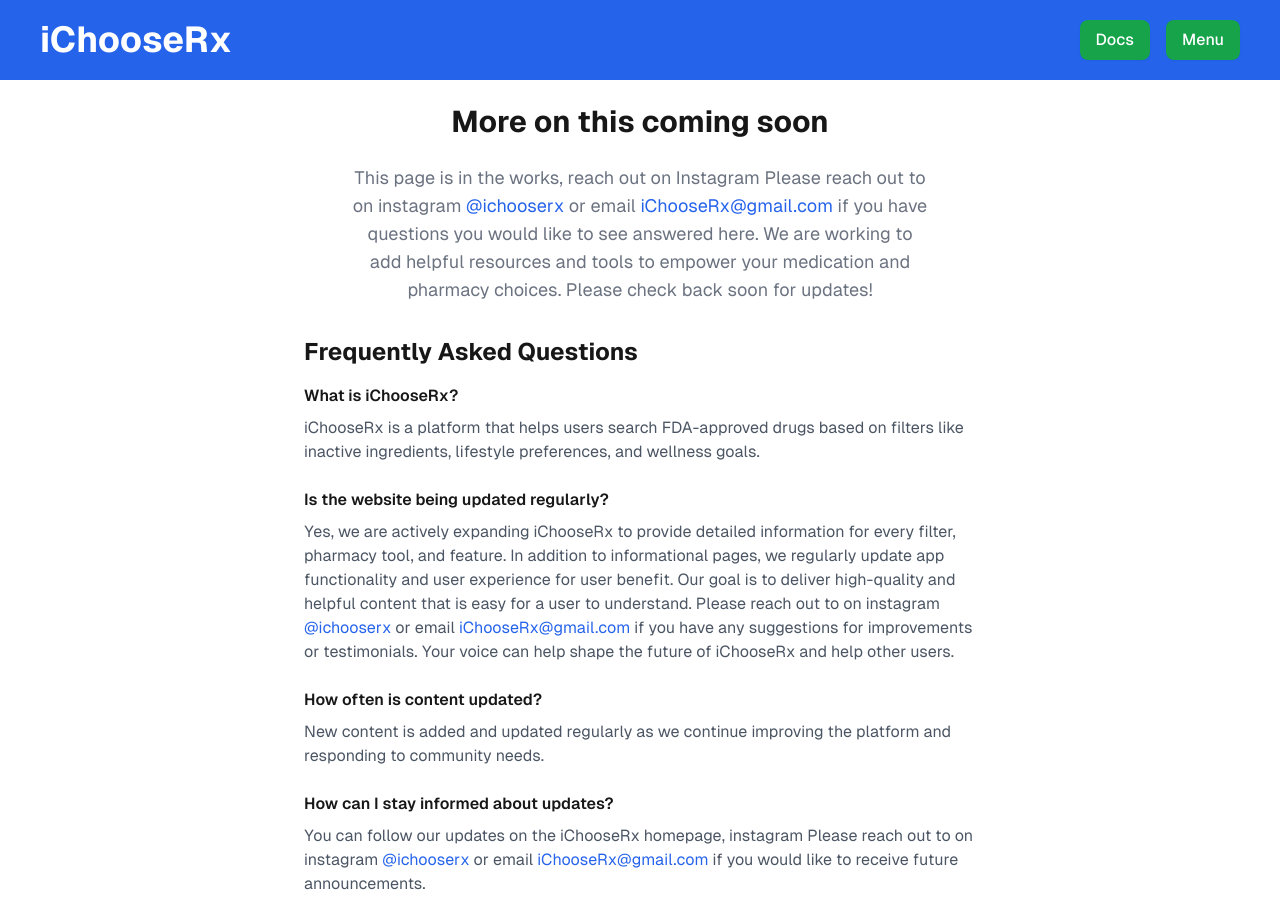
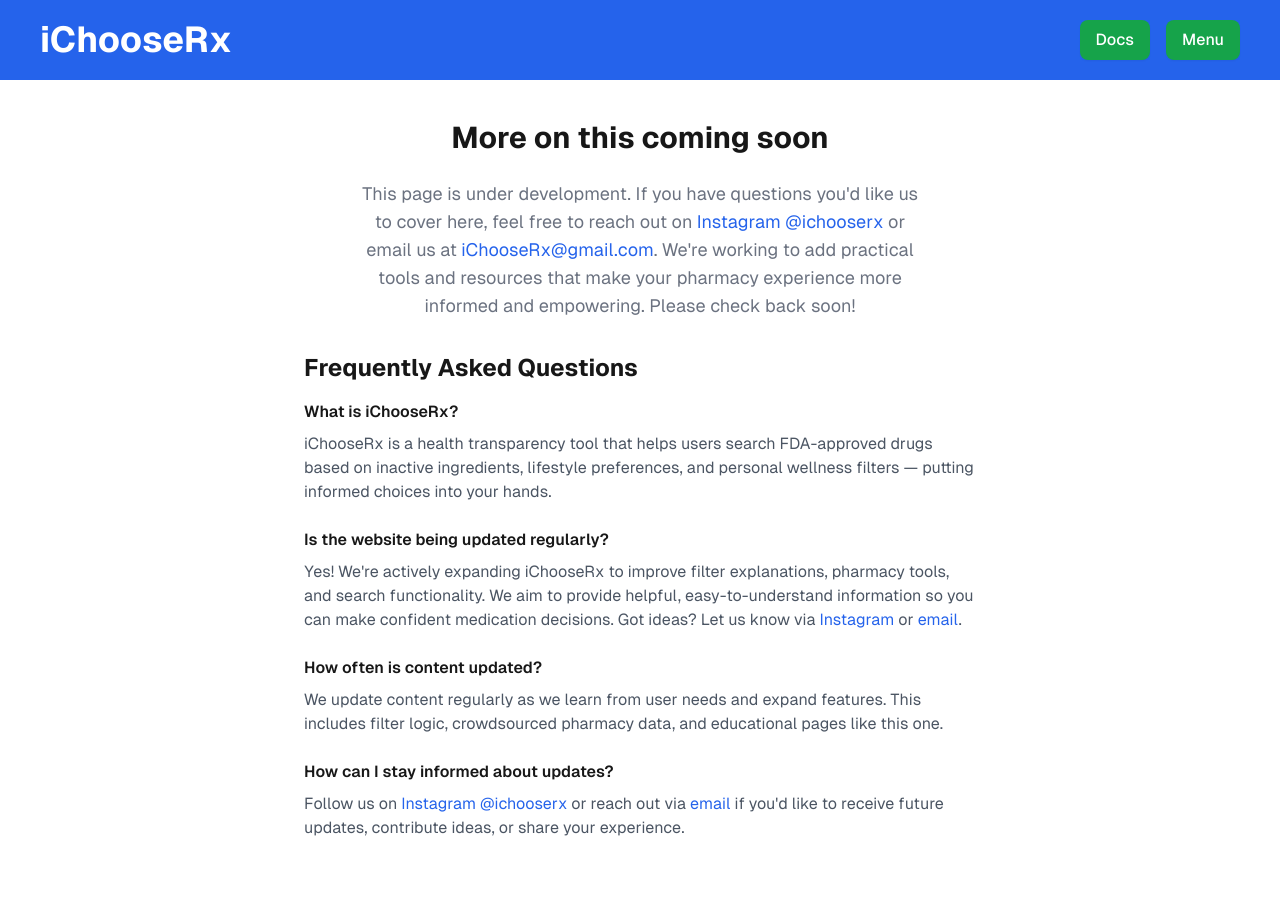
Before and after one commit to iChooseRx/iChooseRx_fe, a Next.js app: page /faq in a window 1280 px wide. After the commit the page ends 880 px from the top, so only its background shows below. Built offline with nearby package versions, Linux system fonts and the light colour scheme; no server answers.

Commit message:
Reformats the faq page with better readability and uses JSX expression that inserts a literal space character by links.

```diff
--- a/src/app/faq/page.js
+++ b/src/app/faq/page.js
@@ -9,16 +9,19 @@ export default function PlaceholderPage() {
       <main className="min-h-screen flex flex-col items-center justify-center bg-background text-foreground p-6 text-center">
         <h1 className="text-3xl font-bold mb-6">More on this coming soon</h1>
         <p className="text-lg text-gray-500 dark:text-gray-400 max-w-xl mb-8">
-          This page is in the works, reach out on Instagram Please reach out to on instagram <a
+          This page is under development. If you have questions you'd like us to cover here, feel free to reach out on{" "}
+          <a
             href="https://www.instagram.com/ichooserx/"
             target="_blank"
             rel="noopener noreferrer"
             className="text-primary hover:underline"
           >
-            @ichooserx
-          </a> or email <a href="mailto:iChooseRx@gmail.com" className="text-primary hover:underline">
+            Instagram @ichooserx
+          </a>{" "}
+          or email us at{" "}
+          <a href="mailto:iChooseRx@gmail.com" className="text-primary hover:underline">
             iChooseRx@gmail.com
-          </a> if you have questions you would like to see answered here. We are working to add helpful resources and tools to empower your medication and pharmacy choices. Please check back soon for updates!
+          </a>. We're working to add practical tools and resources that make your pharmacy experience more informed and empowering. Please check back soon!
         </p>
 
         <section className="text-left max-w-2xl">
@@ -27,46 +30,53 @@ export default function PlaceholderPage() {
           <div className="mb-6">
             <h3 className="font-semibold mb-2">What is iChooseRx?</h3>
             <p className="text-gray-600 dark:text-gray-400">
-              iChooseRx is a platform that helps users search FDA-approved drugs based on filters like inactive ingredients, lifestyle preferences, and wellness goals.
+              iChooseRx is a health transparency tool that helps users search FDA-approved drugs based on inactive ingredients, lifestyle preferences, and personal wellness filters — putting informed choices into your hands.
             </p>
           </div>
 
           <div className="mb-6">
             <h3 className="font-semibold mb-2">Is the website being updated regularly?</h3>
             <p className="text-gray-600 dark:text-gray-400">
-              Yes, we are actively expanding iChooseRx to provide detailed information for every filter, pharmacy tool, and feature. In addition to informational pages, we regularly update app functionality and user experience for user benefit. Our goal is to deliver high-quality and helpful content that is easy for a user to understand. Please reach out to on instagram <a
+              Yes! We're actively expanding iChooseRx to improve filter explanations, pharmacy tools, and search functionality. We aim to provide helpful, easy-to-understand information so you can make confident medication decisions. Got ideas? Let us know via{" "}
+              <a
                 href="https://www.instagram.com/ichooserx/"
                 target="_blank"
                 rel="noopener noreferrer"
                 className="text-primary hover:underline"
               >
-                @ichooserx
-              </a> or email <a href="mailto:iChooseRx@gmail.com" className="text-primary hover:underline">
-                iChooseRx@gmail.com
-              </a> if you have any suggestions for improvements or testimonials. Your voice can help shape the future of iChooseRx and help other users.
+                Instagram
+              </a>{" "}
+              or{" "}
+              <a href="mailto:iChooseRx@gmail.com" className="text-primary hover:underline">
+                email
+              </a>.
             </p>
           </div>
 
           <div className="mb-6">
             <h3 className="font-semibold mb-2">How often is content updated?</h3>
             <p className="text-gray-600 dark:text-gray-400">
-              New content is added and updated regularly as we continue improving the platform and responding to community needs.
+              We update content regularly as we learn from user needs and expand features. This includes filter logic, crowdsourced pharmacy data, and educational pages like this one.
             </p>
           </div>
 
           <div>
             <h3 className="font-semibold mb-2">How can I stay informed about updates?</h3>
             <p className="text-gray-600 dark:text-gray-400">
-              You can follow our updates on the iChooseRx homepage, instagram Please reach out to on instagram <a
+              Follow us on{" "}
+              <a
                 href="https://www.instagram.com/ichooserx/"
                 target="_blank"
                 rel="noopener noreferrer"
                 className="text-primary hover:underline"
               >
-                @ichooserx
-              </a> or email <a href="mailto:iChooseRx@gmail.com" className="text-primary hover:underline">
-                iChooseRx@gmail.com
-              </a> if you would like to receive future announcements.
+                Instagram @ichooserx
+              </a>{" "}
+              or reach out via{" "}
+              <a href="mailto:iChooseRx@gmail.com" className="text-primary hover:underline">
+                email
+              </a>{" "}
+              if you'd like to receive future updates, contribute ideas, or share your experience.
             </p>
           </div>
         </section>
```
